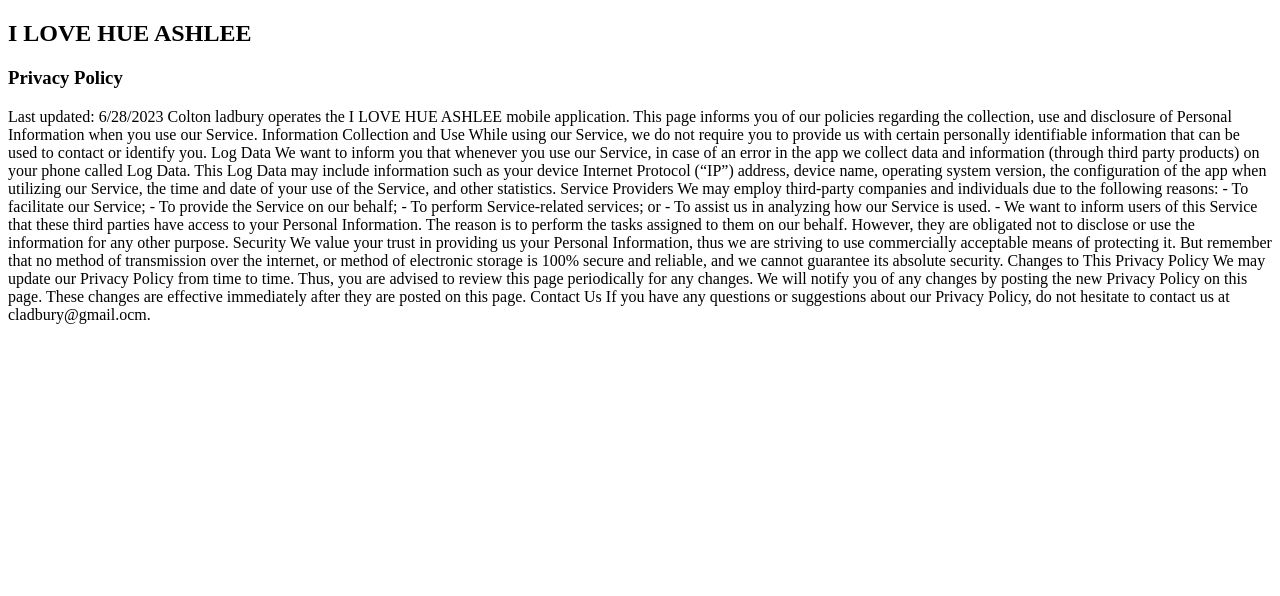
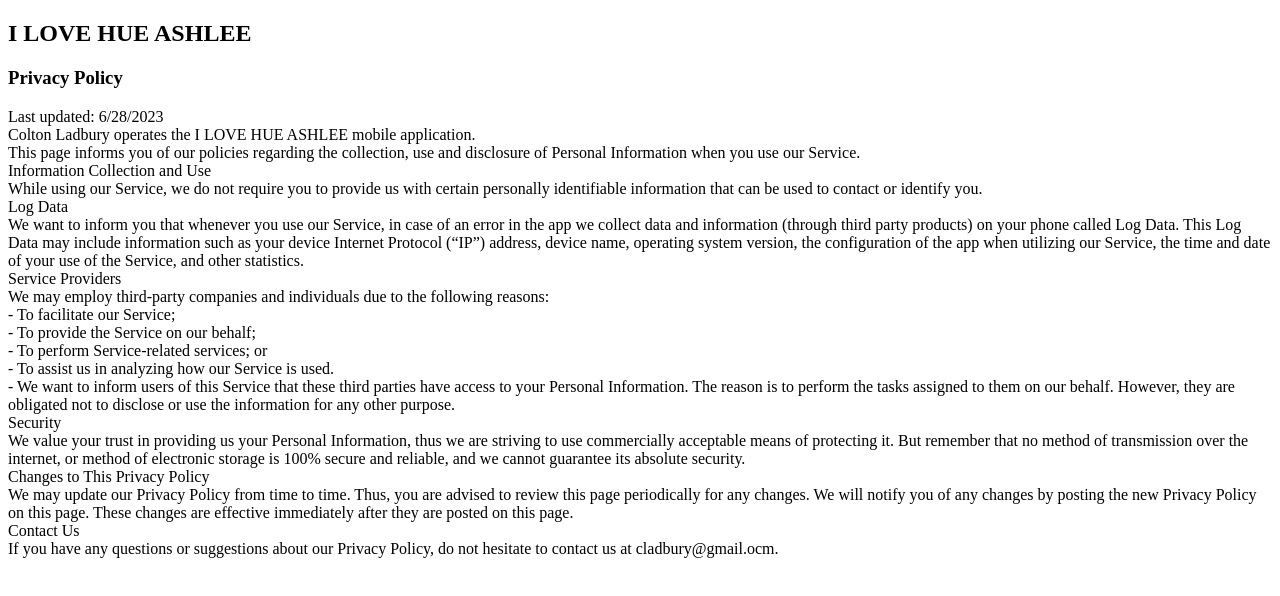
Before and after one commit to cladbury/ilovehue, a plain HTML site: page index.html in a window 1280 px wide. Drawn offline with Linux system fonts and the light colour scheme.

Commit message:
Update index.html

```diff
--- a/index.html
+++ b/index.html
@@ -5,39 +5,62 @@
         <h3>Privacy Policy</h3>
         <div>
             Last updated: 6/28/2023
-
-            Colton ladbury operates the I LOVE HUE ASHLEE mobile application.
-
+        </div>
+        <div>
+            Colton Ladbury operates the I LOVE HUE ASHLEE mobile application.
+        </div>
+        <div>
             This page informs you of our policies regarding the collection, use and disclosure of Personal Information when you use our Service.
-
+        </div>
+        <div>
             Information Collection and Use
-
+        </div>
+        <div>
             While using our Service, we do not require you to provide us with certain personally identifiable information that can be used to contact or identify you.
-
+        </div>
+        <div>
             Log Data
-
+        </div>
+        <div>
             We want to inform you that whenever you use our Service, in case of an error in the app we collect data and information (through third party products) on your phone called Log Data. This Log Data may include information such as your device Internet Protocol (“IP”) address, device name, operating system version, the configuration of the app when utilizing our Service, the time and date of your use of the Service, and other statistics.
-
+        </div>
+        <div>
             Service Providers
-
+        </div>
+        <div>
             We may employ third-party companies and individuals due to the following reasons:
-
+        </div>
+        <div>
             - To facilitate our Service;
+        </div>
+        <div>
             - To provide the Service on our behalf;
+        </div>
+        <div>
             - To perform Service-related services; or
+        </div>
+        <div>
             - To assist us in analyzing how our Service is used.
+        </div>
+        <div>
             - We want to inform users of this Service that these third parties have access to your Personal Information. The reason is to perform the tasks assigned to them on our behalf. However, they are obligated not to disclose or use the information for any other purpose.
-
+        </div>
+        <div>
             Security
-
+        </div>
+        <div>
             We value your trust in providing us your Personal Information, thus we are striving to use commercially acceptable means of protecting it. But remember that no method of transmission over the internet, or method of electronic storage is 100% secure and reliable, and we cannot guarantee its absolute security.
-
+        </div>
+        <div>
             Changes to This Privacy Policy
-
+        </div>
+        <div>
             We may update our Privacy Policy from time to time. Thus, you are advised to review this page periodically for any changes. We will notify you of any changes by posting the new Privacy Policy on this page. These changes are effective immediately after they are posted on this page.
-
+        </div>
+        <div>
             Contact Us
-
+        </div>
+        <div>
             If you have any questions or suggestions about our Privacy Policy, do not hesitate to contact us at cladbury@gmail.ocm.
         </div>
     </body>
```
